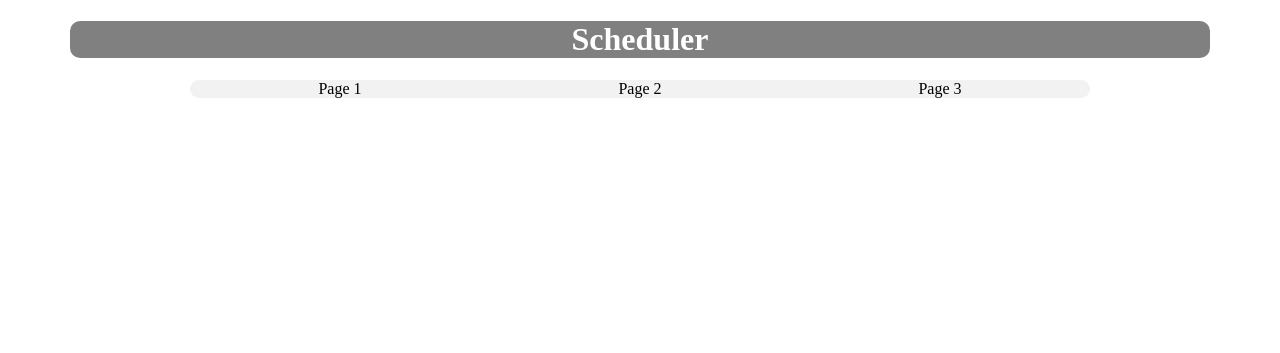
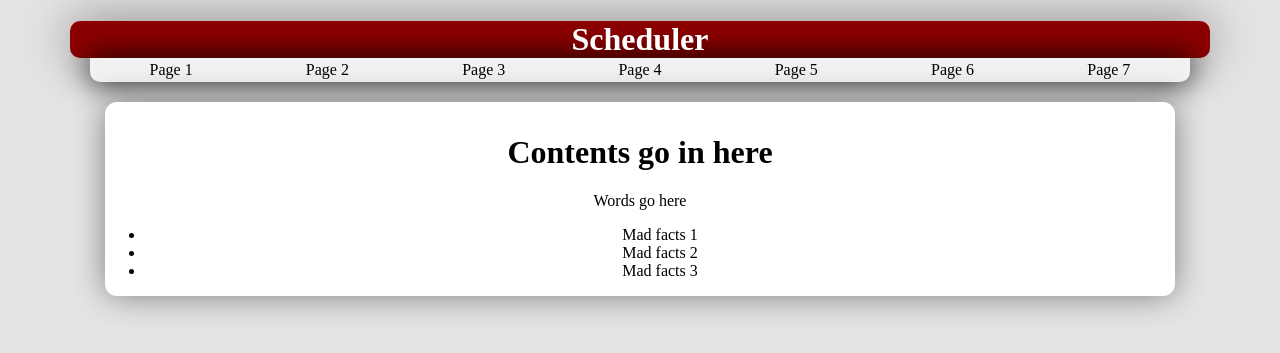
Before and after one commit to Shaunathanz/Scheduler, a PHP site: page / in a window 1280 px wide. Shown: the top 353 px of the page. Run offline with PHP 8.4, Linux system fonts and the light colour scheme.

Commit message:
Design Updates

```diff
--- a/public_html/index.html
+++ b/public_html/index.html
@@ -1,8 +1,9 @@
 <!DOCTYPE html>
 <html>
 <head>
-    <link rel="stylesheet" type="text/css" href="styles/home.css" media="screen" />
-    <script src="script/script.js"></script>
+    <!--CSS caching disabled with ?-->
+    <link rel="stylesheet" type="text/css" href="styles/home.css?" media="screen" />
+    <script src="scripts/script.js"></script>
     <meta charset="utf-8"/>
     <title id="tab_name">Scheduler</title>
 </head>
@@ -18,12 +19,22 @@
             <li>Page 1</li>
             <li>Page 2</li>
             <li>Page 3</li>
+            <li>Page 4</li>
+            <li>Page 5</li>
+            <li>Page 6</li>
+            <li>Page 7</li>
         </ul>
     </div>
 
     <div id="content">
-        <div id="" onclick="window.open('pages/placeorder.html', '_self')">
-            <!--Stuff-->
+        <div>
+            <h1>Contents go in here</h1>
+            <p>Words go here</p>
+            <ul>
+                <li>Mad facts 1</li>
+                <li>Mad facts 2</li>
+                <li>Mad facts 3</li>
+            </ul>
         </div>
     </div>
 </body>
--- /dev/null
+++ b/public_html/scripts/script.js
@@ -0,0 +1,38 @@
+var page; //current page title
+
+window.onload = function()
+{
+    page = document.getElementById('tab_name').innerText;
+    console.log('Current Page: ' + page);
+    switch(page)
+    {
+        case 'Scheduler':
+            //
+            break;
+        default:
+            //
+            break;
+    }
+
+    console.log("Created by Shaun Graham for ICS 325-01");
+}
+
+/**
+ * navigate to a new page in current tab
+ */
+function goToPage(item)
+{
+    var location = "../index.html"; //homepage default value
+    switch(item)
+    {
+        case 'home':
+            {
+                break;
+            }
+        default:
+            {
+                console.log("Invalid page name in switch case! Going to homepage.");
+            }
+    }
+    window.open(location, "_self");
+}
--- a/public_html/styles/home.css
+++ b/public_html/styles/home.css
@@ -5,11 +5,12 @@ body
     text-align: center;
     max-width: 100%;
     max-height: 100%;
+    background: rgb(230, 227, 227);
 }
 
 #logo
 {
-    background-color: grey;
+    background-color: darkred;
     color: white;
     border-radius: 10px;
     cursor: pointer;
@@ -17,20 +18,23 @@ body
     max-width: 1140px;
     margin-left: auto;
     margin-right: auto;
+    box-shadow: 0 0 50px gray;
 }
 
-#logo:active
+#text
 {
-    background-color: black;
-    cursor: pointer;
+    margin-bottom: 0px;
 }
 
 #nav
 {
     display: block;
-    max-width: 900px;
+    max-width: 1100px;
     margin-left: auto;
     margin-right: auto;
+    margin-bottom: 20px;
+    padding-right: 20px;
+    padding-left: 20px;
 }
 
 #nav ul
@@ -39,17 +43,19 @@ body
     list-style-type: none;
     margin: 0;
     justify-content: space-around;
-
-    border-color: white;
-    border-radius: 10px;
-    background: #f2f2f2;
-    padding-left: 0px;
+    border-bottom-left-radius: 10px;
+    background: rgb(241, 241, 241);
+    user-select: none;
+    padding: 3px;
+    border-top-left-radius: 0px;
+    border-bottom-right-radius: 10px;
+    box-shadow: 0 0 30px black;
 }
 
 #nav ul li:hover
 {
-    background-color: rgb(119, 119, 252);
-    border-radius: 6px;
+    background-color: darkred;
+    border-radius: 3px;
     color: white;
     cursor: pointer;
 }
@@ -65,4 +71,8 @@ body
     margin: auto;
     padding-top: 10px;
     overflow: scroll;
+    box-shadow: 0 0 32px gray;
+    border-radius: 12px;
+    max-width: 1070px;
+    background: white;
 }
```
